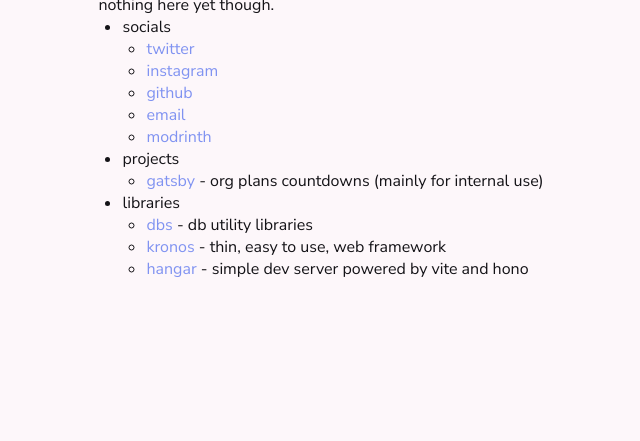
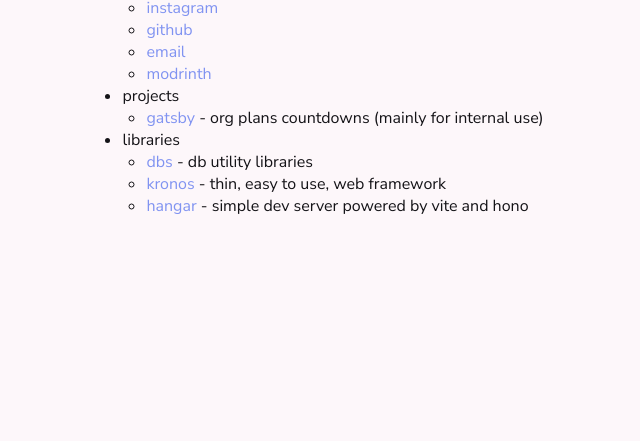
Before and after one commit to artimora/homepage, an Astro site: page / in a window 1280 px wide. Shown: the part 359-800 px from the top of the page, without its empty margins (319-959 px from the left). Built offline with nearby package versions, Linux system fonts and the light colour scheme; Astro itself is replaced by a stand-in of ours.

Commit message:
tweaked centering again

```diff
--- a/src/styles/style.css
+++ b/src/styles/style.css
@@ -81,7 +81,7 @@
 }
 
 .center {
-  margin-top: 35dvh;
+  min-height: 100vh;
   display: flex;
   align-items: center;
   justify-content: center;
@@ -89,7 +89,6 @@
   padding: 8px;
 }
 
-
 li {
   margin-left: 24px;
 }
```
